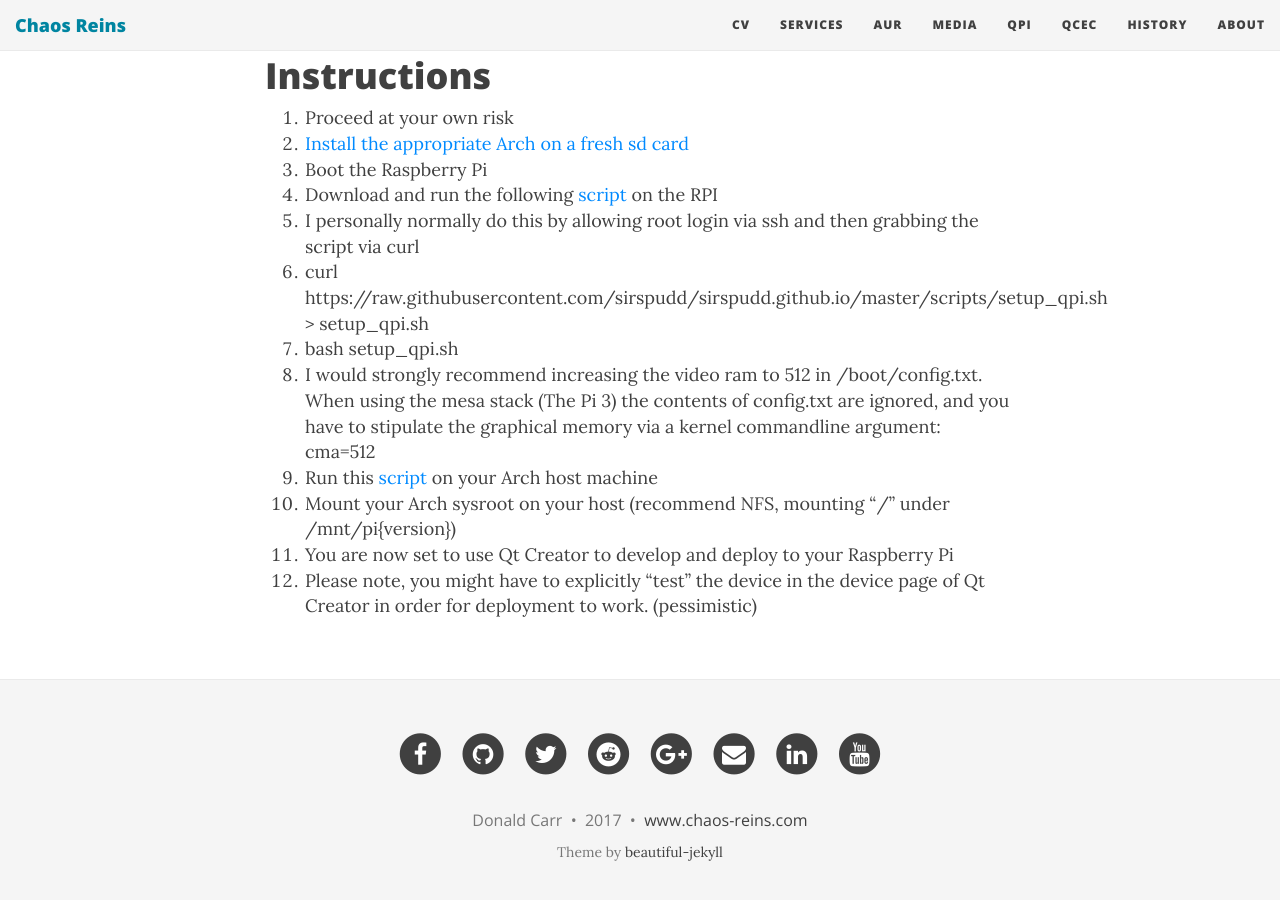
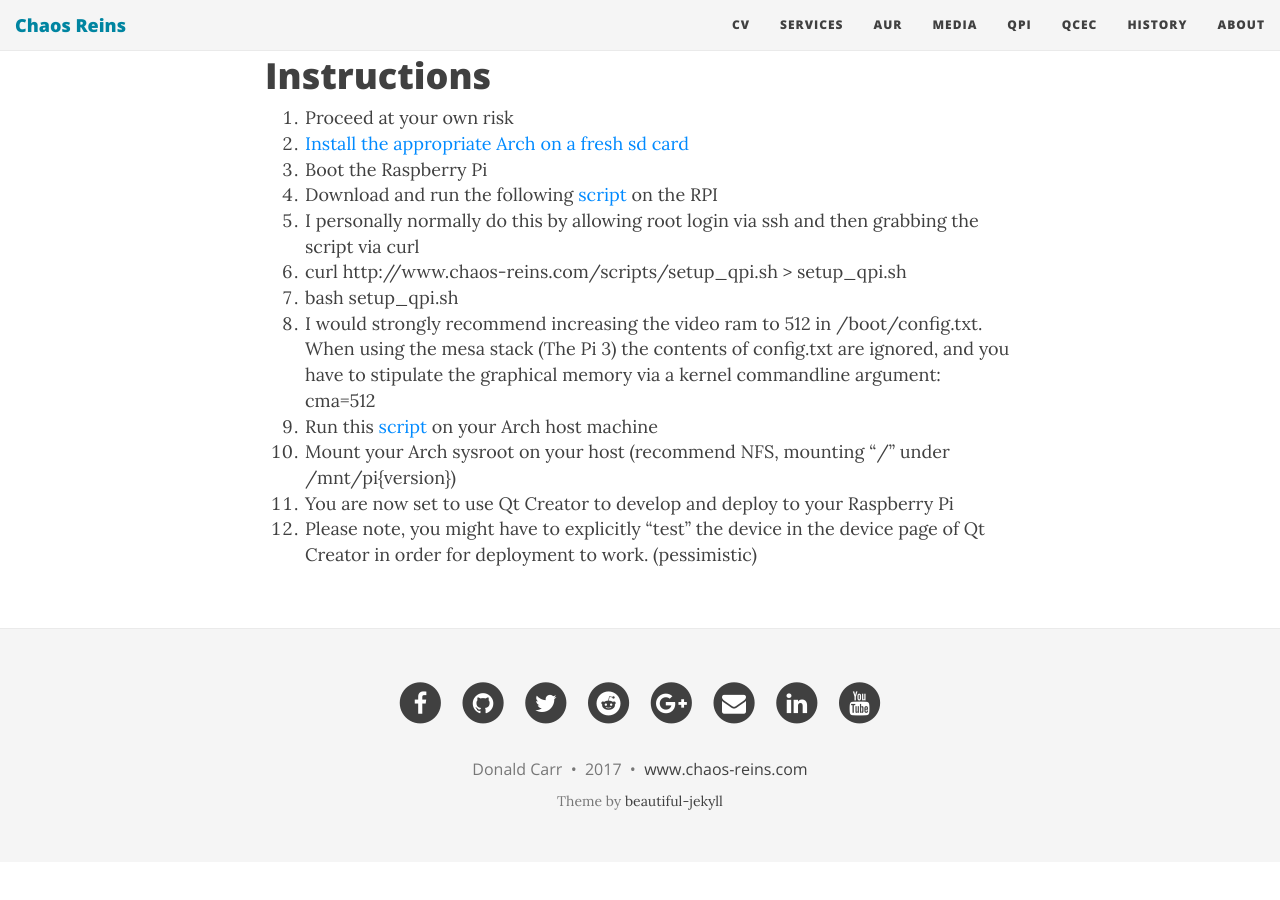
Before and after one commit to sirspudd/sirspudd.github.io, a Jekyll site: the page built from pages/qpi.md, in a window 1280 px wide and 900 px high, scrolled down 2945 px. Built offline with Jekyll 4.4.1, drawn with Linux system fonts in a browser that asks for light colours; nearby versions of some CDN libraries; after the commit the page ends 3807 px from its top, so only the background shows below that; some of the changed lines change nothing that is shown.

Commit message:
Changing markdown fixes unpropegated changes to files under ./scripts

```diff
--- a/pages/qpi.md
+++ b/pages/qpi.md
@@ -77,7 +77,7 @@ This repo is equipped with packages generated by the above recipe, packages you
 0. Boot the Raspberry Pi
 0. Download and run the following [script](https://raw.githubusercontent.com/sirspudd/sirspudd.github.io/master/scripts/setup_qpi.sh) on the RPI
 0. I personally normally do this by allowing root login via ssh and then grabbing the script via curl
-0. curl https://raw.githubusercontent.com/sirspudd/sirspudd.github.io/master/scripts/setup_qpi.sh > setup_qpi.sh
+0. curl http://www.chaos-reins.com/scripts/setup_qpi.sh > setup_qpi.sh
 0. bash setup_qpi.sh
 0. I would strongly recommend increasing the video ram to 512 in /boot/config.txt. When using the mesa stack (The Pi 3) the contents of config.txt are ignored, and you have to stipulate the graphical memory via a kernel commandline argument: cma=512
 0. Run this [script](http://www.chaos-reins.com/scripts/setup_qpi_host.sh) on your Arch host machine
```
